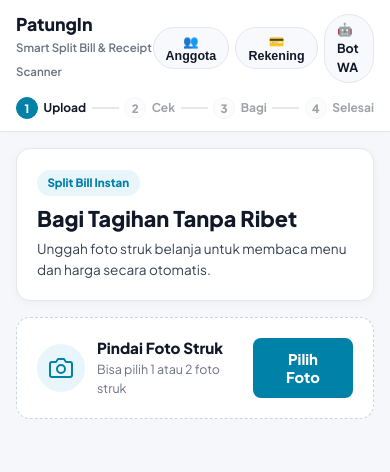
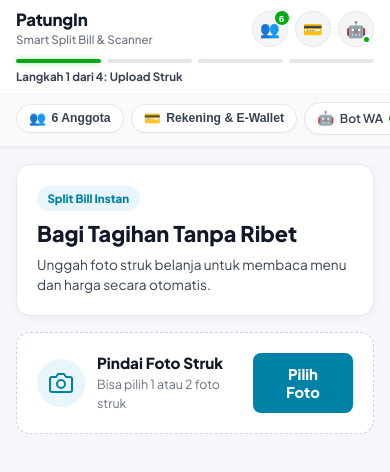
Before and after one commit to dzakiabrar21/patungin, a website: page public/index.html in a window 390 px wide. Drawn offline with Linux system fonts and the light colour scheme.

Commit message:
feat(ui): redesign mobile header and stepper to gojek layout

```diff
--- a/public/css/style.css
+++ b/public/css/style.css
@@ -161,32 +161,38 @@
   position: relative;
 }
 
-/* App Header */
+/* ==========================================================================
+   App Header & Navigation Bar (Gojek-Inspired Clean Design)
+   ========================================================================== */
 .app-header {
   background-color: #ffffff;
-  border-bottom: 1px solid var(--color-border);
+  border-bottom: 1px solid #eef0f2;
   position: sticky;
   top: 0;
-  z-index: 40;
-  box-shadow: 0 1px 4px rgba(0, 0, 0, 0.02);
+  z-index: 50;
+  box-shadow: 0 1px 6px rgba(0, 0, 0, 0.03);
 }
 
 .header-inner {
-  padding: 0.85rem 1rem 0.5rem 1rem;
+  padding: 0.65rem 1rem 0.45rem 1rem;
   display: flex;
   align-items: center;
   justify-content: space-between;
+  gap: 0.75rem;
+  min-height: 52px;
 }
 
 .header-left {
   display: flex;
   align-items: center;
-  gap: 0.55rem;
+  gap: 0.65rem;
+  flex: 1;
+  min-width: 0;
 }
 
 .btn-back {
-  background: var(--color-bg-subtle);
-  border: 1px solid var(--color-border);
+  background: #f4f5f7;
+  border: 1px solid #e5e7eb;
   width: 36px;
   height: 36px;
   border-radius: 50%;
@@ -194,101 +200,203 @@
   align-items: center;
   justify-content: center;
   cursor: pointer;
-  font-size: 1.15rem;
-  color: var(--color-text-main);
-  transition: background var(--transition-normal);
+  color: #111827;
+  transition: all var(--transition-normal);
   flex-shrink: 0;
 }
 
-.btn-back:active { background: #e2e8f0; }
+.btn-back:active {
+  background: #e2e8f0;
+  transform: scale(0.94);
+}
+
+.header-title-box {
+  display: flex;
+  flex-direction: column;
+  min-width: 0;
+}
 
 .header-title {
-  font-size: 1.1rem;
-  font-weight: 800;
-  color: var(--color-text-main);
-  line-height: 1.15;
+  font-size: 1.05rem;
+  font-weight: 800;
+  color: #111827;
+  line-height: 1.2;
+  letter-spacing: -0.01em;
+  white-space: nowrap;
+  overflow: hidden;
+  text-overflow: ellipsis;
 }
 
 .header-subtitle {
   font-size: 0.72rem;
-  color: var(--color-text-muted);
+  color: #6b7280;
+  font-weight: 500;
+  white-space: nowrap;
+  overflow: hidden;
+  text-overflow: ellipsis;
+  max-width: 175px;
+}
+
+.header-right {
+  display: flex;
+  align-items: center;
+  gap: 0.45rem;
+  flex-shrink: 0;
+}
+
+.btn-header-action {
+  background: #f4f5f7;
+  border: 1px solid #e5e7eb;
+  border-radius: 50%;
+  width: 36px;
+  height: 36px;
+  padding: 0;
+  display: flex;
+  align-items: center;
+  justify-content: center;
+  cursor: pointer;
+  position: relative;
+  transition: all var(--transition-normal);
+  color: #374151;
+}
+
+.btn-header-action:active {
+  background: #e2e8f0;
+  transform: scale(0.94);
+}
+
+.header-btn-icon {
+  font-size: 1rem;
+}
+
+.header-btn-label {
+  display: none; /* Hide label on mobile to give full breathing room to title */
+}
+
+.icon-badge {
+  position: absolute;
+  top: -2px;
+  right: -3px;
+  background: #00aa13; /* Gojek green */
+  color: #ffffff;
+  font-size: 0.62rem;
+  font-weight: 800;
+  min-width: 16px;
+  height: 16px;
+  border-radius: 999px;
+  display: flex;
+  align-items: center;
+  justify-content: center;
+  padding: 0 3px;
+  border: 1.5px solid #ffffff;
+}
+
+.status-indicator-dot {
+  position: absolute;
+  bottom: 2px;
+  right: 2px;
+  width: 9px;
+  height: 9px;
+  border-radius: 50%;
+  background: #00aa13;
+  border: 2px solid #ffffff;
+}
+
+/* Stepper Progress Bar - Gojek Segmented Track */
+.stepper-track-wrap {
+  padding: 0.25rem 1rem 0.5rem 1rem;
+  background: #ffffff;
+}
+
+.stepper-bar {
+  display: flex;
+  align-items: center;
+  gap: 0.35rem;
+  width: 100%;
+}
+
+.stepper-step {
+  flex: 1;
+  height: 3.5px;
+  background: #e5e7eb;
+  border-radius: 999px;
+  transition: all 0.3s ease;
+  position: relative;
+}
+
+.stepper-step.completed {
+  background: #00aa13; /* Gojek green */
+}
+
+.stepper-step.active {
+  background: #00aa13;
+  box-shadow: 0 0 6px rgba(0, 170, 19, 0.35);
+}
+
+.stepper-caption-row {
+  display: flex;
+  align-items: center;
+  justify-content: space-between;
+  margin-top: 0.35rem;
+  font-size: 0.72rem;
+}
+
+.stepper-current-label {
+  font-weight: 700;
+  color: #374151;
+}
+
+/* Gojek Quick Action Chips Sub-Bar */
+.quick-chip-bar {
+  display: flex;
+  align-items: center;
+  gap: 0.45rem;
+  padding: 0.45rem 1rem 0.65rem 1rem;
+  background: #fafafa;
+  border-top: 1px solid #f3f4f6;
+  border-bottom: 1px solid #eceff1;
+  overflow-x: auto;
+  scrollbar-width: none;
+  -webkit-overflow-scrolling: touch;
+}
+
+.quick-chip-bar::-webkit-scrollbar {
+  display: none;
+}
+
+.quick-chip {
+  display: inline-flex;
+  align-items: center;
+  gap: 0.35rem;
+  padding: 0.35rem 0.75rem;
+  background: #ffffff;
+  border: 1px solid #e5e7eb;
+  border-radius: 999px;
+  font-size: 0.76rem;
   font-weight: 600;
-}
-
-.header-right {
-  display: flex;
-  align-items: center;
-  gap: 0.4rem;
-}
-
-.btn-header-action {
-  background: var(--color-bg-subtle);
-  border: 1px solid var(--color-border);
-  border-radius: var(--radius-full);
-  padding: 0.35rem 0.75rem;
-  font-size: 0.78rem;
-  font-weight: 700;
-  color: var(--color-text-main);
-  cursor: pointer;
-}
-
-.btn-header-action:active { background: #e2e8f0; }
-
-/* Stepper Progress Bar */
-.stepper-bar {
-  padding: 0.4rem 1rem 0.75rem 1rem;
-  display: flex;
-  align-items: center;
-  justify-content: space-between;
-}
-
-.stepper-step {
-  display: flex;
-  align-items: center;
-  gap: 0.35rem;
-  opacity: 0.4;
-  transition: opacity var(--transition-normal);
-}
-
-.stepper-step.active { opacity: 1; }
-
-.stepper-step.completed .step-num {
-  background: var(--color-success);
-  color: #ffffff;
-  border-color: var(--color-success);
-}
-
-.step-num {
-  width: 22px;
-  height: 22px;
+  color: #374151;
+  cursor: pointer;
+  white-space: nowrap;
+  flex-shrink: 0;
+  transition: all var(--transition-normal);
+  box-shadow: 0 1px 2px rgba(0, 0, 0, 0.03);
+}
+
+.quick-chip:active {
+  background: #f4f5f7;
+  transform: scale(0.96);
+}
+
+.chip-emoji {
+  font-size: 0.85rem;
+}
+
+.chip-pulse-dot {
+  width: 7px;
+  height: 7px;
   border-radius: 50%;
-  background: var(--color-bg-subtle);
-  border: 1.5px solid var(--color-border);
-  display: flex;
-  align-items: center;
-  justify-content: center;
-  font-size: 0.72rem;
-  font-weight: 800;
-  color: var(--color-text-main);
-}
-
-.stepper-step.active .step-num {
-  background: var(--color-primary);
-  color: #ffffff;
-  border-color: var(--color-primary);
-}
-
-.step-text {
-  font-size: 0.75rem;
-  font-weight: 700;
-  color: var(--color-text-main);
-}
-
-.stepper-line {
-  flex: 1;
-  height: 2px;
-  background: var(--color-border);
-  margin: 0 0.35rem;
+  background: #00aa13;
+  display: inline-block;
 }
 
 /* ==========================================================================
@@ -527,16 +635,10 @@
 }
 
 /* ==========================================================================
-   Step Guide Banner
+   Step Guide Banner (Hidden to maintain clean Gojek-style uncluttered layout)
    ========================================================================== */
 .step-guide-banner {
-  background: #ffffff;
-  border: 1px solid var(--color-border);
-  border-radius: var(--radius-md);
-  padding: 1rem 1.15rem;
-  display: flex;
-  flex-direction: column;
-  gap: 0.25rem;
+  display: none !important;
 }
 
 .step-badge-mini {
@@ -561,34 +663,67 @@
 }
 
 /* ==========================================================================
-   Step 2 Components (Receipt Detail Review)
+   Step 2 Components (Receipt Detail Review - GoFood Layout)
    ========================================================================== */
 .receipt-head-row {
   display: flex;
   align-items: center;
   justify-content: space-between;
   padding-bottom: 0.85rem;
-  border-bottom: 1px solid var(--color-border);
+  border-bottom: 1px solid #eef0f2;
   margin-bottom: 0.85rem;
+  gap: 0.75rem;
 }
 
 .merchant-badge {
+  display: inline-flex;
+  align-items: center;
+  gap: 0.3rem;
+  background: #E8F7ED;
+  color: #00AA13;
   font-size: 0.68rem;
   font-weight: 800;
-  color: var(--color-primary);
+  padding: 0.2rem 0.55rem;
+  border-radius: 999px;
   text-transform: uppercase;
-  letter-spacing: 0.05em;
+  letter-spacing: 0.04em;
+  margin-bottom: 0.35rem;
 }
 
 .merchant-title {
-  font-size: 1.15rem;
-  font-weight: 800;
-  color: var(--color-text-main);
+  font-size: 1.12rem;
+  font-weight: 800;
+  color: #111827;
+  line-height: 1.3;
 }
 
 .receipt-date {
   font-size: 0.74rem;
-  color: var(--color-text-muted);
+  color: #6b7280;
+  margin-top: 0.15rem;
+  display: block;
+}
+
+.btn-outline-sm {
+  background: #ffffff;
+  border: 1px solid #00AA13;
+  color: #00AA13;
+  font-size: 0.75rem;
+  font-weight: 700;
+  padding: 0.38rem 0.75rem;
+  border-radius: 999px;
+  cursor: pointer;
+  display: inline-flex;
+  align-items: center;
+  gap: 0.3rem;
+  white-space: nowrap;
+  flex-shrink: 0;
+  transition: all var(--transition-normal);
+}
+
+.btn-outline-sm:active {
+  background: #E8F7ED;
+  transform: scale(0.96);
 }
 
 .receipt-items-list {
--- a/public/index.html
+++ b/public/index.html
@@ -35,53 +35,75 @@
   <!-- Mobile App Frame Shell -->
   <div class="app-shell">
 
-    <!-- App Top Navigation Bar -->
+    <!-- App Top Navigation Bar (Gojek-Inspired Clean Mobile Header) -->
     <header class="app-header">
       <div class="header-inner">
         <div class="header-left">
           <button id="btn-header-back" class="btn-back hidden" title="Kembali" aria-label="Kembali">
-            <span class="back-arrow">←</span>
+            <svg width="20" height="20" viewBox="0 0 24 24" fill="none" stroke="currentColor" stroke-width="2.4" stroke-linecap="round" stroke-linejoin="round">
+              <path d="M19 12H5M12 19l-7-7 7-7"/>
+            </svg>
           </button>
-          <div>
+          <div class="header-title-box">
             <h1 class="header-title" id="page-title">PatungIn</h1>
             <span class="header-subtitle" id="page-subtitle">Smart Split Bill</span>
           </div>
         </div>
         <div class="header-right">
-          <button id="btn-circle-settings" class="btn-header-action" title="Pilih Siapa yang Ikut Patungan">
-            <span>👥 Anggota</span>
+          <button id="btn-circle-settings" class="btn-header-action" title="Pilih Siapa yang Ikut Patungan" aria-label="Anggota">
+            <span class="header-btn-icon">👥</span>
+            <span class="header-btn-label">Anggota</span>
+            <span class="icon-badge" id="header-member-count">5</span>
           </button>
-          <button id="btn-payment-settings" class="btn-header-action" title="Pengaturan Nomor Rekening & E-Wallet">
-            <span>💳 Rekening</span>
+          <button id="btn-payment-settings" class="btn-header-action" title="Pengaturan Rekening & E-Wallet" aria-label="Rekening">
+            <span class="header-btn-icon">💳</span>
+            <span class="header-btn-label">Rekening</span>
           </button>
-          <a href="/wa-login" target="_blank" class="btn-header-action" title="Status WhatsApp Bot" id="btn-wa-bot-status" style="text-decoration: none;">
-            <span>🤖 Bot WA</span>
+          <a href="/wa-login" target="_blank" class="btn-header-action" title="Status WhatsApp Bot" id="btn-wa-bot-status" style="text-decoration: none;" aria-label="Bot WA">
+            <span class="header-btn-icon">🤖</span>
+            <span class="header-btn-label">Bot WA</span>
+            <span class="status-indicator-dot online"></span>
           </a>
         </div>
       </div>
 
-      <!-- Stepper Progress Bar -->
-      <nav class="stepper-bar" aria-label="Tahapan Split Bill">
+      <!-- Gojek Segmented Stepper Track -->
+      <div class="stepper-track-wrap">
+        <div class="stepper-bar" aria-label="Tahapan Split Bill">
           <div class="stepper-step active" data-step="1">
-          <div class="step-num">1</div>
-          <span class="step-text">Upload</span>
+            <div class="step-segment"></div>
           </div>
-        <div class="stepper-line"></div>
           <div class="stepper-step" data-step="2">
-          <div class="step-num">2</div>
-          <span class="step-text">Cek</span>
+            <div class="step-segment"></div>
           </div>
-        <div class="stepper-line"></div>
           <div class="stepper-step" data-step="3">
-          <div class="step-num">3</div>
-          <span class="step-text">Bagi</span>
+            <div class="step-segment"></div>
           </div>
-        <div class="stepper-line"></div>
           <div class="stepper-step" data-step="4">
-          <div class="step-num">4</div>
-          <span class="step-text">Selesai</span>
+            <div class="step-segment"></div>
           </div>
-      </nav>
+        </div>
+        <div class="stepper-caption-row">
+          <span class="stepper-current-label" id="stepper-caption">Langkah 1 dari 4: Upload Struk</span>
+        </div>
+      </div>
+
+      <!-- Gojek Quick Action Chips Sub-Bar -->
+      <div class="quick-chip-bar">
+        <button type="button" class="quick-chip" id="chip-circle-settings">
+          <span class="chip-emoji">👥</span>
+          <span><strong id="chip-member-count">5</strong> Anggota</span>
+        </button>
+        <button type="button" class="quick-chip" id="chip-payment-settings">
+          <span class="chip-emoji">💳</span>
+          <span>Rekening & E-Wallet</span>
+        </button>
+        <a href="/wa-login" target="_blank" class="quick-chip" id="chip-wa-bot-status" style="text-decoration: none;">
+          <span class="chip-emoji">🤖</span>
+          <span>Bot WA</span>
+          <span class="chip-pulse-dot"></span>
+        </a>
+      </div>
     </header>
 
     <!-- Main Stepper Content Views -->
--- a/public/js/app.js
+++ b/public/js/app.js
@@ -323,10 +323,22 @@
   // By default, everyone is participating
   state.participatingMemberIds = state.allMembers.map(m => m.id);
   state.payerId = state.participatingMemberIds[0] || 'm1';
+  updateMemberCountBadges();
 }
 
 function saveMembers() {
   localStorage.setItem('patungin_members', JSON.stringify(state.allMembers));
+  updateMemberCountBadges();
+}
+
+function updateMemberCountBadges() {
+  const activeCount = state.participatingMemberIds && state.participatingMemberIds.length > 0
+    ? state.participatingMemberIds.length
+    : (state.allMembers ? state.allMembers.length : 5);
+  const headerBadge = document.getElementById('header-member-count');
+  const chipBadge = document.getElementById('chip-member-count');
+  if (headerBadge) headerBadge.textContent = activeCount;
+  if (chipBadge) chipBadge.textContent = activeCount;
 }
 
 function getActiveParticipants() {
@@ -357,20 +369,28 @@
     }
   });
 
+  const stepperCaption = document.getElementById('stepper-caption');
+
   if (step === 1) {
     elements.pageTitle.textContent = 'PatungIn';
-    elements.pageSubtitle.textContent = 'Smart Split Bill & Receipt Scanner';
+    elements.pageSubtitle.textContent = 'Smart Split Bill & Scanner';
+    if (stepperCaption) stepperCaption.textContent = 'Langkah 1 dari 4: Upload Struk';
   } else if (step === 2) {
     elements.pageTitle.textContent = 'Cek Tagihan';
-    elements.pageSubtitle.textContent = state.receipt.merchant || 'Konfirmasi rincian menu';
+    const merchantName = state.receipt.merchant || 'Konfirmasi rincian menu';
+    elements.pageSubtitle.textContent = merchantName;
+    elements.pageSubtitle.title = merchantName;
+    if (stepperCaption) stepperCaption.textContent = 'Langkah 2 dari 4: Cek Rincian Menu';
     renderStep2Review();
   } else if (step === 3) {
     elements.pageTitle.textContent = 'Pilih & Bagi';
     elements.pageSubtitle.textContent = 'Pilih yang ikut & penikmat menu';
+    if (stepperCaption) stepperCaption.textContent = 'Langkah 3 dari 4: Bagi Pesanan';
     renderStep3();
   } else if (step === 4) {
     elements.pageTitle.textContent = 'Selesai';
     elements.pageSubtitle.textContent = 'Rekap tagihan siap dikirim';
+    if (stepperCaption) stepperCaption.textContent = 'Langkah 4 dari 4: Siap Kirim WA';
     calculateAndRenderFinal();
   }
 
@@ -501,6 +521,9 @@
 
   // Modal 1: Anggota
   elements.btnCircleSettings.addEventListener('click', openCircleModal);
+  const chipCircle = document.getElementById('chip-circle-settings');
+  if (chipCircle) chipCircle.addEventListener('click', openCircleModal);
+
   elements.btnCloseCircleModal.addEventListener('click', closeCircleModal);
   elements.btnSaveCircle.addEventListener('click', saveCircleModalChanges);
   elements.btnResetDefaultCircle.addEventListener('click', resetDefaultCircle);
@@ -518,6 +541,9 @@
 
   // Modal 2: Rekening
   elements.btnPaymentSettings.addEventListener('click', openPaymentModal);
+  const chipPayment = document.getElementById('chip-payment-settings');
+  if (chipPayment) chipPayment.addEventListener('click', openPaymentModal);
+
   if (elements.btnOpenRekInline) elements.btnOpenRekInline.addEventListener('click', openPaymentModal);
   elements.btnClosePaymentModal.addEventListener('click', closePaymentModal);
   elements.btnCancelPayment.addEventListener('click', closePaymentModal);
@@ -1577,6 +1603,7 @@
   } else {
     state.participatingMemberIds.push(memberId);
   }
+  updateMemberCountBadges();
   renderCirclePickList();
 }
 
```
Lines whose indentation alone changed are shown as unchanged.
